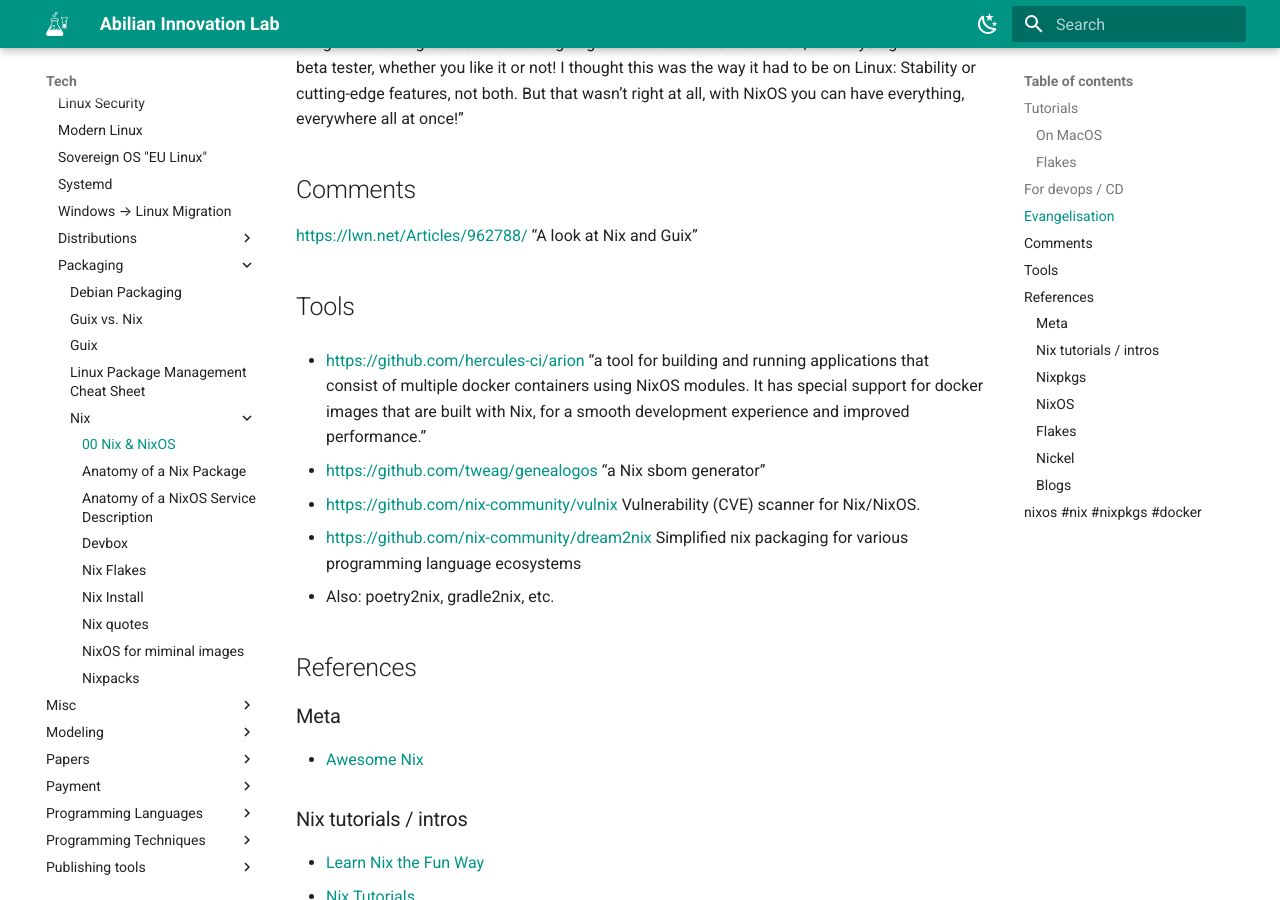
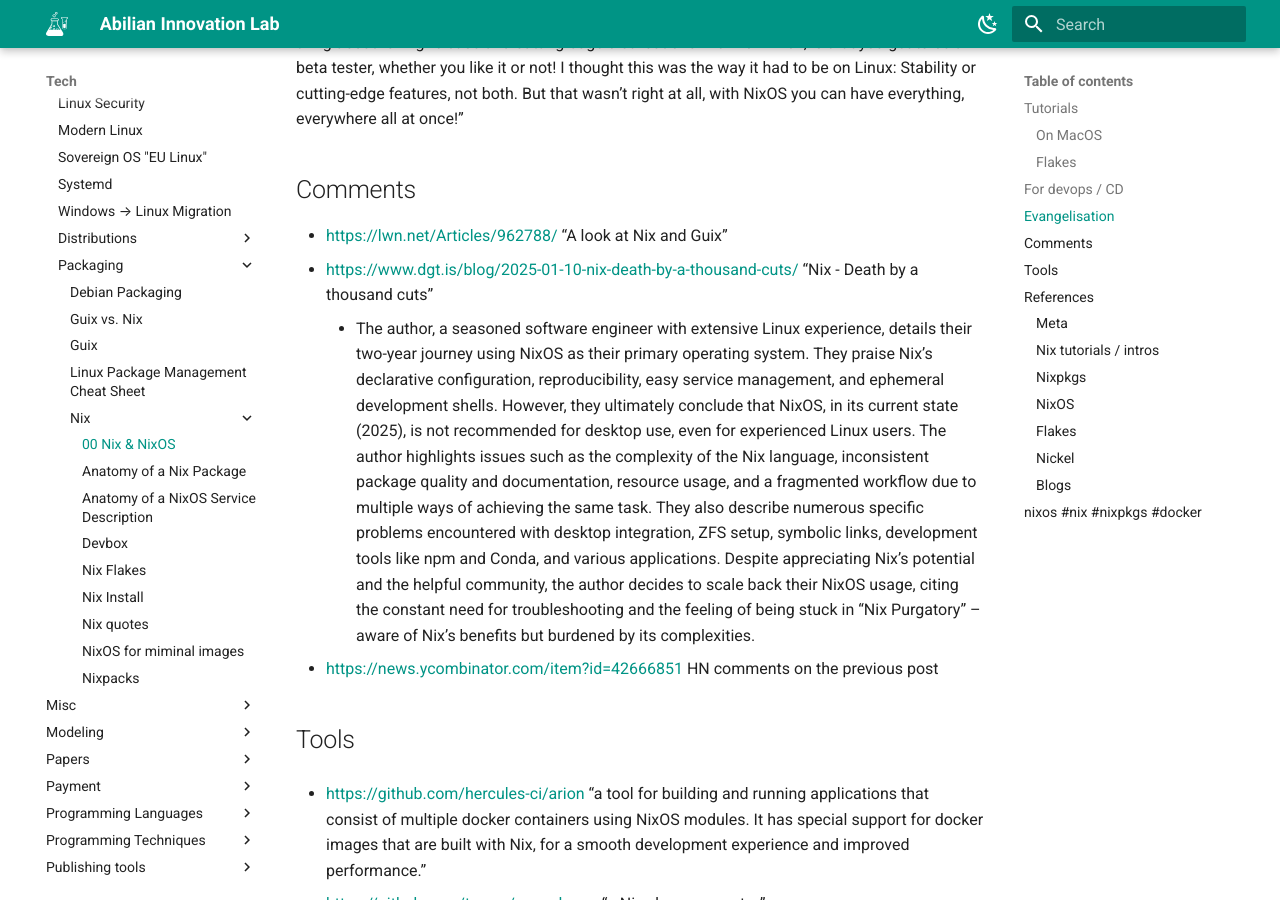
Before and after one commit to abilian/lab.abilian.com, an MkDocs documentation site: the page built from docs/Tech/Linux/Packaging/Nix/00 Nix & NixOS.md, in a window 1280 px wide and 900 px high, scrolled down 667 px. Built offline with MkDocs 1.6.1 and Material for MkDocs 9.7.7, drawn with Linux system fonts in a browser that asks for light colours; comment, search, counter and statistics services are not loaded.

Commit message:
Update content

```diff
--- a/docs/Tech/Linux/Packaging/Nix/00 Nix & NixOS.md
+++ b/docs/Tech/Linux/Packaging/Nix/00 Nix & NixOS.md
@@ -19,7 +19,10 @@
 
 ## Comments
 
-https://lwn.net/Articles/962788/ "A look at Nix and Guix"
+- https://lwn.net/Articles/962788/ "A look at Nix and Guix"
+- https://www.dgt.is/blog/2025-01-10-nix-death-by-a-thousand-cuts/ "Nix - Death by a thousand cuts"
+    - The author, a seasoned software engineer with extensive Linux experience, details their two-year journey using NixOS as their primary operating system. They praise Nix's declarative configuration, reproducibility, easy service management, and ephemeral development shells. However, they ultimately conclude that NixOS, in its current state (2025), is not recommended for desktop use, even for experienced Linux users. The author highlights issues such as the complexity of the Nix language, inconsistent package quality and documentation, resource usage, and a fragmented workflow due to multiple ways of achieving the same task. They also describe numerous specific problems encountered with desktop integration, ZFS setup, symbolic links, development tools like npm and Conda, and various applications. Despite appreciating Nix's potential and the helpful community, the author decides to scale back their NixOS usage, citing the constant need for troubleshooting and the feeling of being stuck in "Nix Purgatory" – aware of Nix's benefits but burdened by its complexities.
+- https://news.ycombinator.com/item?id=42666851 HN comments on the previous post
 
 ## Tools
 
```
